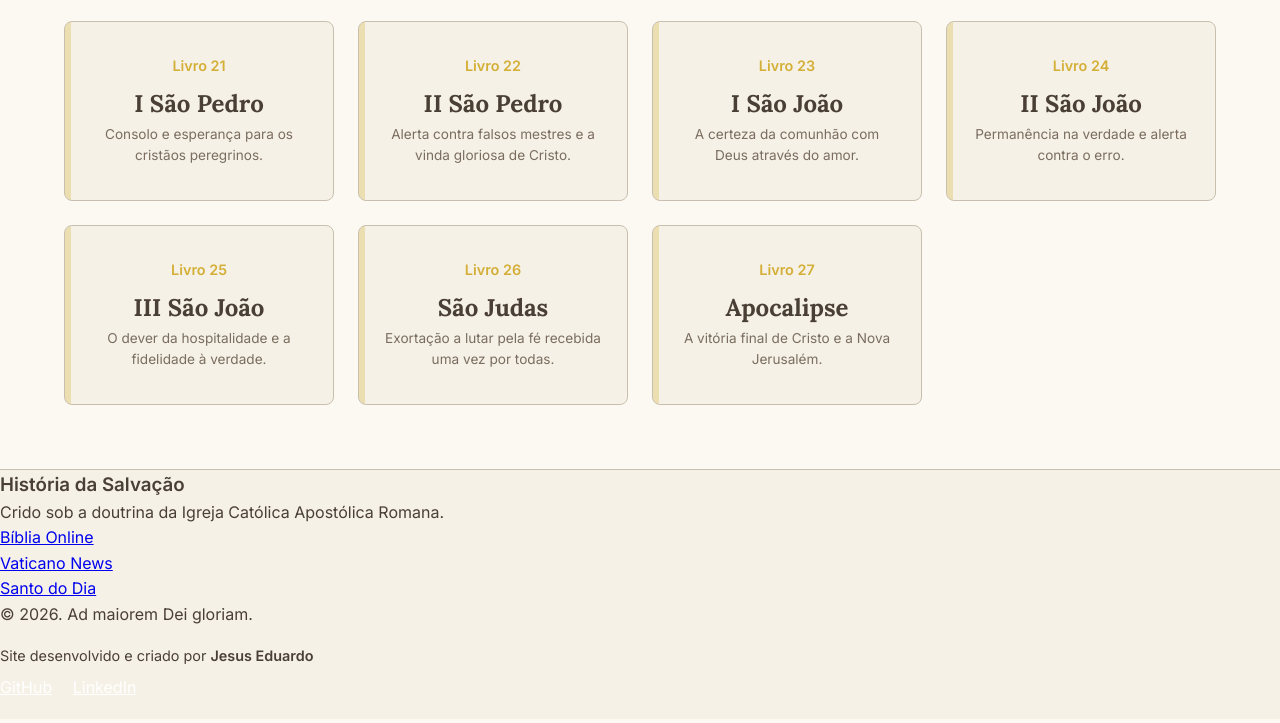
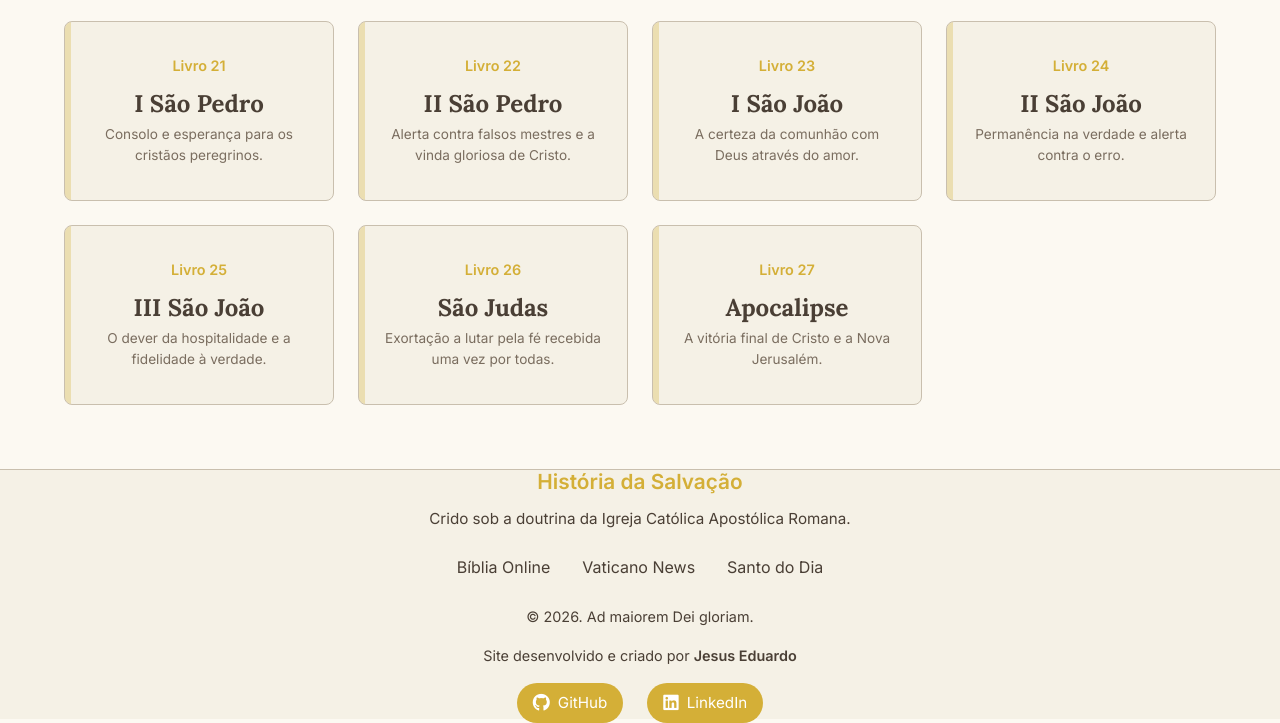
Before and after one commit to edward0k2/A-verdadeira-Igreja-de-Cristo, a plain HTML site: page index.html in a window 1280 px wide. Shown: the part 5155-5878 px from the top of the page. Drawn offline with Linux system fonts and the light colour scheme.

Commit message:
Centralize footer and add icons to social links

```diff
--- a/index.html
+++ b/index.html
@@ -5,13 +5,14 @@
     <meta charset="UTF-8">
     <meta name="viewport" content="width=device-width, initial-scale=1.0">
     <title>História da Salvação - Livro Interativo</title>
-    <link rel="stylesheet" href="style.css?v=2.5">
-    <script src="script.js?v=2.5"></script>
+    <link rel="stylesheet" href="style.css?v=2.6">
+    <script src="script.js?v=2.6"></script>
     <link rel="preconnect" href="https://fonts.googleapis.com">
     <link rel="preconnect" href="https://fonts.gstatic.com" crossorigin>
     <link
         href="https://fonts.googleapis.com/css2?family=Inter:wght@300;400;600&family=Lora:ital,wght@0,400;0,700;1,400&family=Outfit:wght@400;700&display=swap"
         rel="stylesheet">
+    <link rel="stylesheet" href="https://cdnjs.cloudflare.com/ajax/libs/font-awesome/6.4.0/css/all.min.css">
 </head>
 
 <body>
@@ -317,6 +318,7 @@
 
     <footer class="footer">
         <div class="footer-grid">
+            <div class="footer-content">
                 <div class="footer-info">
                     <h3>História da Salvação</h3>
                     <p>Crido sob a doutrina da Igreja Católica Apostólica Romana.</p>
@@ -331,9 +333,14 @@
                 <div class="footer-social">
                     <p>© 2026. Ad maiorem Dei gloriam.</p>
                     <p style="margin-top: 1rem; font-size: 0.9rem;">Site desenvolvido e criado por <strong>Jesus Eduardo</strong></p>
-                <div style="margin-top: 0.5rem;">
-                    <a href="https://github.com/edward0k2" target="_blank" rel="noopener noreferrer" style="margin-right: 1rem; color: #fff;">GitHub</a>
-                    <a href="https://www.linkedin.com/in/eduardo-pereira-lima-45b7952b0/" target="_blank" rel="noopener noreferrer" style="color: #fff;">LinkedIn</a>
+                    <div class="social-links">
+                        <a href="https://github.com/edward0k2" target="_blank" rel="noopener noreferrer" title="GitHub">
+                            <i class="fab fa-github"></i> GitHub
+                        </a>
+                        <a href="https://www.linkedin.com/in/eduardo-pereira-lima-45b7952b0/" target="_blank" rel="noopener noreferrer" title="LinkedIn">
+                            <i class="fab fa-linkedin"></i> LinkedIn
+                        </a>
+                    </div>
                 </div>
             </div>
         </div>
--- a/style.css
+++ b/style.css
@@ -709,8 +709,90 @@ body {
     background: var(--bg-card);
     border-top: 1px solid var(--border-light);
     display: flex;
-    align-items: flex-start;
-    justify-content: flex-start;
+    align-items: center;
+    justify-content: center;
+}
+
+.footer-grid {
+    width: 100%;
+    max-width: 1200px;
+    padding: 0 20px;
+}
+
+.footer-content {
+    text-align: center;
+    display: flex;
+    flex-direction: column;
+    gap: 1.5rem;
+}
+
+.footer-info h3 {
+    color: var(--primary);
+    margin-bottom: 0.5rem;
+    font-size: 1.3rem;
+}
+
+.footer-info p {
+    color: var(--text-secondary);
+    font-size: 0.95rem;
+}
+
+.footer-links ul {
+    list-style: none;
+    display: flex;
+    gap: 2rem;
+    justify-content: center;
+    flex-wrap: wrap;
+}
+
+.footer-links a {
+    color: var(--text-main);
+    text-decoration: none;
+    transition: color 0.3s ease;
+}
+
+.footer-links a:hover {
+    color: var(--primary);
+}
+
+.footer-social {
+    color: var(--text-secondary);
+    font-size: 0.9rem;
+}
+
+.footer-social p {
+    margin: 0;
+}
+
+.social-links {
+    display: flex;
+    gap: 1.5rem;
+    justify-content: center;
+    margin-top: 1rem;
+    flex-wrap: wrap;
+}
+
+.social-links a {
+    display: inline-flex;
+    align-items: center;
+    gap: 0.5rem;
+    padding: 0.5rem 1rem;
+    border-radius: 20px;
+    background: var(--primary);
+    color: #fff;
+    text-decoration: none;
+    transition: all 0.3s ease;
+    font-size: 0.95rem;
+}
+
+.social-links a:hover {
+    background: var(--primary-dark);
+    transform: translateY(-2px);
+    box-shadow: 0 4px 12px rgba(212, 175, 55, 0.3);
+}
+
+.social-links i {
+    font-size: 1.1rem;
 }
 
 /* Estilos Mobile */
```
Lines whose indentation alone changed are shown as unchanged.
